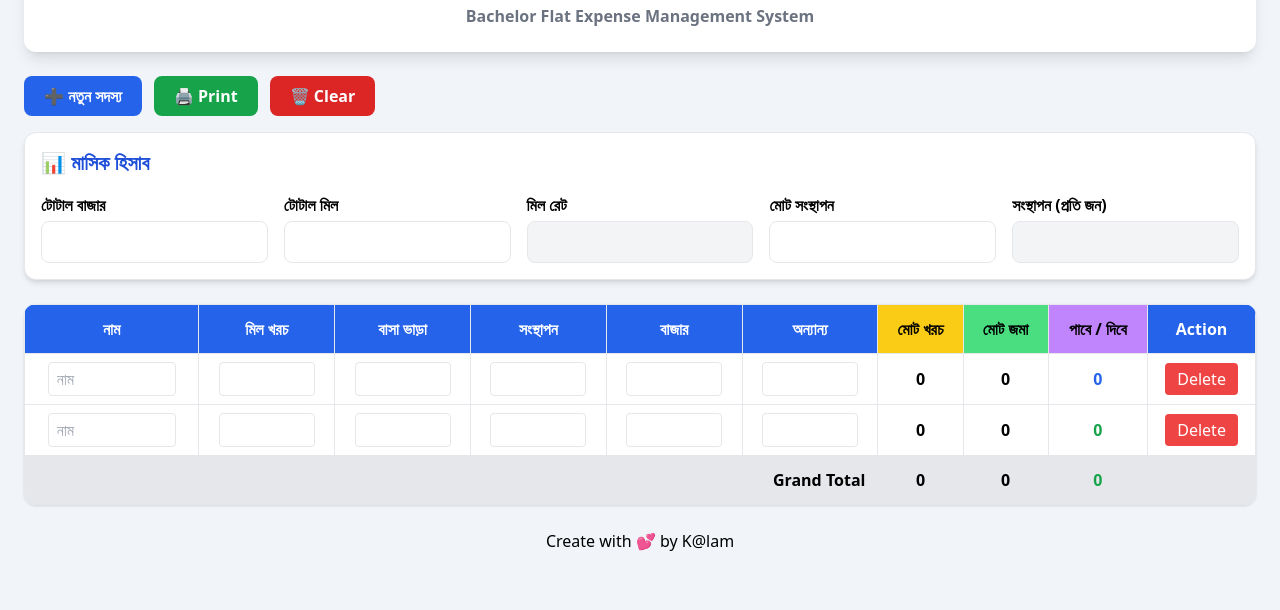
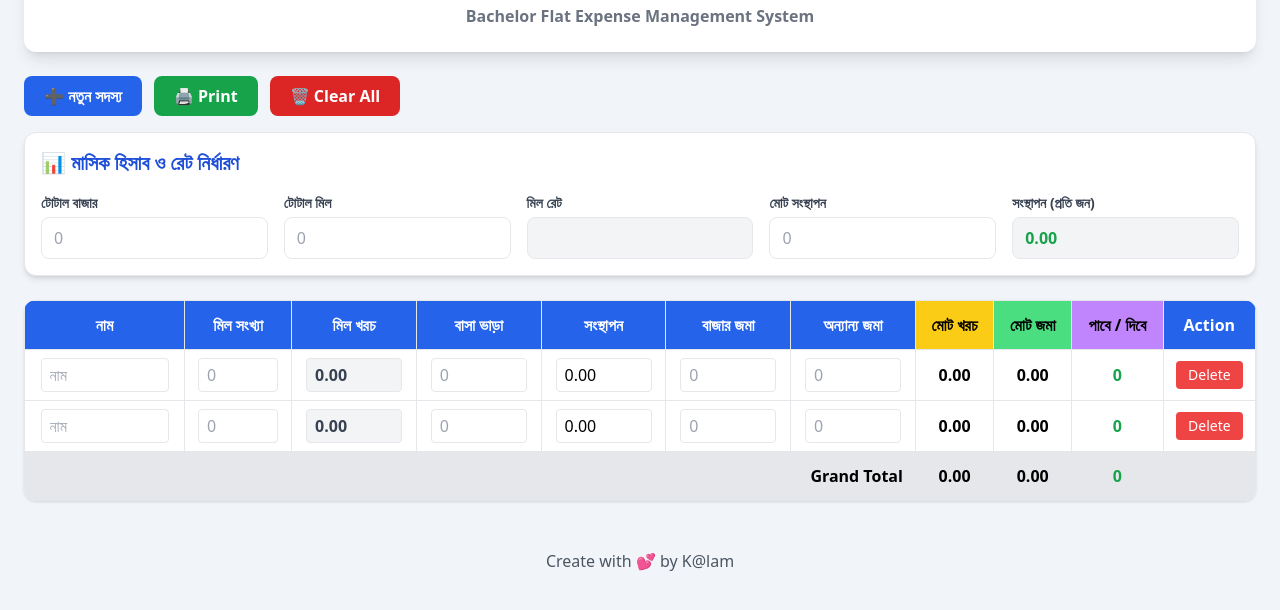
Before and after one commit to kalamcreation/Bachelor-Flat-Expense-Management-System, a plain HTML site: page index.html in a window 1280 px wide. Both pictures are taken after a click on the button "➕ নতুন সদস্য". Shown: the part 88-698 px from the top of the page. Drawn offline with nearby package versions, Linux system fonts and the light colour scheme.

Commit message:
Total Amount Round Figure Done

```diff
--- a/index.html
+++ b/index.html
@@ -3,28 +3,23 @@
   <head>
     <meta charset="UTF-8" />
     <meta name="viewport" content="width=device-width, initial-scale=1.0" />
-    <title>ব্যাচেলর ফ্ল্যাট এক্সপেন্স ম্যানেজমেন্ট</title>
+    <title>ব্যাচেলর ফ্ল্যাট এক্সপেন্স ম্যানেজমেন্ট সিস্টেম</title>
 
     <!-- Tailwind CSS -->
     <script src="https://cdn.tailwindcss.com"></script>
 
-
     <style>
         @media print {
-
-            .no-print{
-                display:none !important;
+            .no-print {
+                display: none !important;
             }
-
-            body{
-                background:#fff !important;
+            body {
+                background: #fff !important;
             }
-
-            table{
-                width:100% !important;
-                border-collapse:collapse;
+            table {
+                width: 100% !important;
+                border-collapse: collapse;
             }
-
         }
     </style>
 
@@ -46,79 +41,70 @@
   <body class="bg-slate-100">
     <div class="max-w-7xl mx-auto p-6">
       <!-- Header -->
-
       <div class="bg-white rounded-xl shadow-lg p-6 mb-6">
         <h1 class="text-3xl font-bold text-center text-primary">
           🏠 ব্যাচেলর ফ্ল্যাট এক্সপেন্স ম্যানেজমেন্ট সিস্টেম
         </h1>
-
         <p class="text-center text-gray-500 mt-2 font-bold">
           Bachelor Flat Expense Management System
         </p>
       </div>
 
       <!-- Top Section -->
-      <!-- Top Section -->
       <div class="flex flex-col lg:flex-row justify-between items-start gap-6 mb-6">
-
-          <!-- Left Side -->
-          <div class="flex-1">
-
+          <div class="flex-1 w-full">
               <!-- Buttons -->
               <div class="flex flex-wrap gap-3 mb-4 no-print">
                   <button id="addRow"
-                      class="bg-blue-600 hover:bg-blue-700 text-white px-5 py-2 rounded-lg font-semibold">
+                      class="bg-blue-600 hover:bg-blue-700 text-white px-5 py-2 rounded-lg font-semibold transition">
                       ➕ নতুন সদস্য
                   </button>
 
                   <button id="printBtn"
-                      class="bg-green-600 hover:bg-green-700 text-white px-5 py-2 rounded-lg font-semibold">
+                      class="bg-green-600 hover:bg-green-700 text-white px-5 py-2 rounded-lg font-semibold transition">
                       🖨 Print
                   </button>
 
                   <button id="clearBtn"
-                      class="bg-red-600 hover:bg-red-700 text-white px-5 py-2 rounded-lg font-semibold">
-                      🗑 Clear
+                      class="bg-red-600 hover:bg-red-700 text-white px-5 py-2 rounded-lg font-semibold transition">
+                      🗑 Clear All
                   </button>
               </div>
 
               <!-- Monthly Summary -->
               <div class="bg-white rounded-xl shadow-md border p-4">
-
                   <h2 class="text-xl font-bold text-blue-700 mb-4">
-                      📊 মাসিক হিসাব
+                      📊 মাসিক হিসাব ও রেট নির্ধারণ
                   </h2>
 
                   <div class="grid grid-cols-1 md:grid-cols-5 gap-4">
-
                       <!-- টোটাল বাজার -->
                       <div>
-                          <label class="block font-semibold mb-1">
+                          <label class="block font-semibold mb-1 text-sm text-gray-700">
                               টোটাল বাজার
                           </label>
-
                           <input type="number"
                               id="totalMarket"
-                              class="w-full border rounded-lg px-3 py-2">
+                              placeholder="0"
+                              class="w-full border rounded-lg px-3 py-2 focus:ring-2 focus:ring-blue-500 outline-none">
                       </div>
 
                       <!-- টোটাল মিল -->
                       <div>
-                          <label class="block font-semibold mb-1">
+                          <label class="block font-semibold mb-1 text-sm text-gray-700">
                               টোটাল মিল
                           </label>
-
                           <input type="number"
                               id="totalMeal"
-                              class="w-full border rounded-lg px-3 py-2">
+                              placeholder="0"
+                              class="w-full border rounded-lg px-3 py-2 focus:ring-2 focus:ring-blue-500 outline-none">
                       </div>
 
                       <!-- মিল রেট -->
                       <div>
-                          <label class="block font-semibold mb-1">
+                          <label class="block font-semibold mb-1 text-sm text-gray-700">
                               মিল রেট
                           </label>
-
                           <input type="text"
                               id="mealRate"
                               readonly
@@ -127,150 +113,68 @@
 
                       <!-- মোট সংস্থাপন -->
                       <div>
-                          <label class="block font-semibold mb-1">
+                          <label class="block font-semibold mb-1 text-sm text-gray-700">
                               মোট সংস্থাপন
                           </label>
-
                           <input type="number"
                               id="totalSetup"
-                              class="w-full border rounded-lg px-3 py-2">
+                              placeholder="0"
+                              class="w-full border rounded-lg px-3 py-2 focus:ring-2 focus:ring-blue-500 outline-none">
                       </div>
 
                       <!-- প্রতি জন সংস্থাপন -->
                       <div>
-                          <label class="block font-semibold mb-1">
+                          <label class="block font-semibold mb-1 text-sm text-gray-700">
                               সংস্থাপন (প্রতি জন)
                           </label>
-
                           <input type="text"
                               id="setupPerPerson"
                               readonly
                               class="w-full bg-gray-100 border rounded-lg px-3 py-2 font-bold text-green-600">
                       </div>
-
                   </div>
-
               </div>
-
           </div>
-
       </div>
 
       <!-- Table -->
-
       <div class="overflow-x-auto bg-white rounded-xl shadow">
         <table class="w-full border border-gray-300 text-center">
           <thead class="bg-blue-600 text-white">
             <tr>
               <th class="border p-3">নাম</th>
-
+              <th class="border p-3">মিল সংখ্যা</th>
               <th class="border p-3">মিল খরচ</th>
-
-              <th class="border p-3">বাসা ভাড়া</th>
-
+              <th class="border p-3">বাসা ভাড়া</th>
               <th class="border p-3">সংস্থাপন</th>
-
-              <th class="border p-3">বাজার</th>
-
-              <th class="border p-3">অন্যান্য</th>
-
+              <th class="border p-3">বাজার জমা</th>
+              <th class="border p-3">অন্যান্য জমা</th>
               <th class="border p-3 bg-yellow-400 text-black">মোট খরচ</th>
-
               <th class="border p-3 bg-green-400 text-black">মোট জমা</th>
-
               <th class="border p-3 bg-purple-400 text-black">পাবে / দিবে</th>
-
               <th class="border p-3 no-print">Action</th>
             </tr>
           </thead>
 
           <tbody id="tableBody">
-            <!-- Row 1 -->
-
-            <tr class="border">
-              <td class="border p-2">
-                <input
-                  type="text"
-                  placeholder="নাম"
-                  class="name w-32 border rounded px-2 py-1"
-                />
-              </td>
-
-              <td class="border p-2">
-                <input
-                  type="number"
-                  min="0"
-                  class="meal amount w-24 border rounded px-2 py-1"
-                />
-              </td>
-
-              <td class="border p-2">
-                <input
-                  type="number"
-                  min="0"
-                  class="rent amount w-24 border rounded px-2 py-1"
-                />
-              </td>
-
-              <td class="border p-2">
-                <input
-                  type="number"
-                  min="0"
-                  class="setup amount w-24 border rounded px-2 py-1"
-                />
-              </td>
-
-              <td class="border p-2">
-                <input
-                  type="number"
-                  min="0"
-                  class="market amount w-24 border rounded px-2 py-1"
-                />
-              </td>
-
-              <td class="border p-2">
-                <input
-                  type="number"
-                  min="0"
-                  class="others amount w-24 border rounded px-2 py-1"
-                />
-              </td>
-
-              <td class="border p-2 font-bold totalExpense">0</td>
-
-              <td class="border p-2 font-bold totalDeposit">0</td>
-
-              <td class="border p-2 font-bold balance text-blue-600">0</td>
-
-              <td class="border p-2 no-print">
-                <button
-                  class="deleteRow bg-red-500 hover:bg-red-600 text-white px-3 py-1 rounded"
-                >
-                  Delete
-                </button>
-              </td>
-            </tr>
+            <!-- Dynamic Rows will be inserted here -->
           </tbody>
 
           <tfoot class="bg-gray-200 font-bold">
             <tr>
-              <td colspan="6" class="border p-3 text-right">Grand Total</td>
-
+              <td colspan="7" class="border p-3 text-right">Grand Total</td>
               <td id="grandExpense" class="border p-3">0</td>
-
               <td id="grandDeposit" class="border p-3">0</td>
-
               <td id="grandBalance" class="border p-3 text-blue-700">0</td>
-
-              <td class="border"></td>
+              <td class="border no-print"></td>
             </tr>
           </tfoot>
         </table>
       </div>
     </div>
 
-    <div class="text-center">
-      <h4>Create with 💕 by K@lam</h4>
+    <div class="text-center py-6">
+      <h4 class="text-gray-600 font-medium">Create with 💕 by K@lam</h4>
     </div>
 
     <script src="script.js"></script>
--- a/script.js
+++ b/script.js
@@ -1,5 +1,4 @@
 const tableBody = document.getElementById("tableBody");
-
 const grandExpense = document.getElementById("grandExpense");
 const grandDeposit = document.getElementById("grandDeposit");
 const grandBalance = document.getElementById("grandBalance");
@@ -8,244 +7,257 @@ const addRowBtn = document.getElementById("addRow");
 const clearBtn = document.getElementById("clearBtn");
 const printBtn = document.getElementById("printBtn");
 
+const totalMarket = document.getElementById("totalMarket");
+const totalMeal = document.getElementById("totalMeal");
+const mealRate = document.getElementById("mealRate");
+const totalSetup = document.getElementById("totalSetup");
+const setupPerPerson = document.getElementById("setupPerPerson");
+
 //==============================
-// Attach Events
+// LocalStorage Save & Load
 //==============================
+function saveData() {
+  const rows = [];
+  tableBody.querySelectorAll("tr").forEach((row) => {
+    rows.push({
+      name: row.querySelector(".name").value,
+      mealQty: row.querySelector(".mealQty").value,
+      rent: row.querySelector(".rent").value,
+      setup: row.querySelector(".setup").value,
+      market: row.querySelector(".market").value,
+      others: row.querySelector(".others").value,
+    });
+  });
 
+  const appData = {
+    totalMarket: totalMarket.value,
+    totalMeal: totalMeal.value,
+    totalSetup: totalSetup.value,
+    rows: rows,
+  };
+
+  localStorage.setItem("bachelorExpenseData", JSON.stringify(appData));
+}
+
+function loadData() {
+  const saved = localStorage.getItem("bachelorExpenseData");
+  if (saved) {
+    const data = JSON.parse(saved);
+    totalMarket.value = data.totalMarket || "";
+    totalMeal.value = data.totalMeal || "";
+    totalSetup.value = data.totalSetup || "";
+
+    calculateSummary();
+
+    tableBody.innerHTML = "";
+    if (data.rows && data.rows.length > 0) {
+      data.rows.forEach((rowData) => {
+        addRow(rowData);
+      });
+    } else {
+      addRow();
+    }
+  } else {
+    addRow();
+  }
+  calculateGrandTotal();
+}
+
+//==============================
+// Attach Events to Row
+//==============================
 function attachEvents(row) {
-  const inputs = row.querySelectorAll(".amount");
+  const inputs = row.querySelectorAll("input");
 
   inputs.forEach((input) => {
     input.addEventListener("input", () => {
       calculateRow(row);
       calculateGrandTotal();
+      saveData();
     });
   });
 
   row.querySelector(".deleteRow").addEventListener("click", () => {
     if (tableBody.rows.length > 1) {
       row.remove();
+      updateSetupPerPerson();
       calculateGrandTotal();
+      saveData();
+    } else {
+      alert("কমপক্ষে একজন সদস্য থাকা আবশ্যক!");
     }
   });
 }
 
-attachEvents(tableBody.rows[0]);
-
 //==============================
 // Row Calculation
 //==============================
+function calculateRow(row) {
+  const rate = Number(mealRate.value) || 0;
+  const mealQty = Number(row.querySelector(".mealQty").value) || 0;
 
-function calculateRow(row) {
-  const meal = Number(row.querySelector(".meal").value) || 0;
+  const mealCost = mealQty * rate;
+  row.querySelector(".mealCost").value = mealCost.toFixed(2);
 
   const rent = Number(row.querySelector(".rent").value) || 0;
-
   const setup = Number(row.querySelector(".setup").value) || 0;
-
   const market = Number(row.querySelector(".market").value) || 0;
-
   const others = Number(row.querySelector(".others").value) || 0;
 
-  const totalExpense = meal + rent + setup;
-
+  const totalExpense = mealCost + rent + setup;
   const totalDeposit = market + others;
 
-  const balance = totalDeposit - totalExpense;
+  // মূল ব্যালেন্স হিসাব
+  let rawBalance = totalDeposit - totalExpense;
 
-  row.querySelector(".totalExpense").textContent =
-    totalExpense.toLocaleString();
+  // আপনার শর্ত অনুযায়ী দশমিক .৫ বা তার বেশি হলে পরের পূর্ণসংখ্যা, কম হলে আগের পূর্ণসংখ্যা
+  let balance = Math.round(rawBalance);
 
-  row.querySelector(".totalDeposit").textContent =
-    totalDeposit.toLocaleString();
+  row.querySelector(".totalExpense").textContent = totalExpense.toLocaleString(undefined, {minimumFractionDigits: 2, maximumFractionDigits: 2});
+  row.querySelector(".totalDeposit").textContent = totalDeposit.toLocaleString(undefined, {minimumFractionDigits: 2, maximumFractionDigits: 2});
 
   const balanceCell = row.querySelector(".balance");
-
+  // ব্যালেন্স এখন পূর্ণসংখ্যা হিসেবে দেখাবে
   balanceCell.textContent = balance.toLocaleString();
 
   if (balance >= 0) {
     balanceCell.classList.remove("text-red-600");
-
     balanceCell.classList.add("text-green-600");
   } else {
     balanceCell.classList.remove("text-green-600");
-
     balanceCell.classList.add("text-red-600");
   }
 }
 
 //==============================
-// Grand Total
+// Grand Total Calculation
 //==============================
-
 function calculateGrandTotal() {
   let expense = 0;
   let deposit = 0;
   let balance = 0;
 
   tableBody.querySelectorAll("tr").forEach((row) => {
-    expense +=
-      Number(
-        row.querySelector(".totalExpense").textContent.replace(/,/g, ""),
-      ) || 0;
-
-    deposit +=
-      Number(
-        row.querySelector(".totalDeposit").textContent.replace(/,/g, ""),
-      ) || 0;
-
-    balance +=
-      Number(row.querySelector(".balance").textContent.replace(/,/g, "")) || 0;
+    expense += Number(row.querySelector(".totalExpense").textContent.replace(/,/g, "")) || 0;
+    deposit += Number(row.querySelector(".totalDeposit").textContent.replace(/,/g, "")) || 0;
+    balance += Number(row.querySelector(".balance").textContent.replace(/,/g, "")) || 0;
   });
 
-  grandExpense.textContent = expense.toLocaleString();
-
-  grandDeposit.textContent = deposit.toLocaleString();
-
+  grandExpense.textContent = expense.toLocaleString(undefined, {minimumFractionDigits: 2, maximumFractionDigits: 2});
+  grandDeposit.textContent = deposit.toLocaleString(undefined, {minimumFractionDigits: 2, maximumFractionDigits: 2});
   grandBalance.textContent = balance.toLocaleString();
 
   if (balance >= 0) {
     grandBalance.classList.remove("text-red-600");
-
     grandBalance.classList.add("text-green-600");
   } else {
     grandBalance.classList.remove("text-green-600");
-
     grandBalance.classList.add("text-red-600");
   }
 }
 
 //==============================
-// Add Row
+// Add Row Function
 //==============================
-
-addRowBtn.addEventListener("click", () => {
+function addRow(data = {}) {
   const row = document.createElement("tr");
+  row.className = "border";
 
   row.innerHTML = `
-
     <td class="border p-2">
-<input
-type="text"
-placeholder="নাম"
-class="name w-32 border rounded px-2 py-1">
+      <input type="text" placeholder="নাম" value="${data.name || ''}" class="name w-32 border rounded px-2 py-1 outline-none focus:ring-1 focus:ring-blue-500">
     </td>
-
     <td class="border p-2">
-<input
-type="number"
-min="0"
-class="meal amount w-24 border rounded px-2 py-1">
+      <input type="number" min="0" placeholder="0" value="${data.mealQty || ''}" class="mealQty w-20 border rounded px-2 py-1 outline-none focus:ring-1 focus:ring-blue-500">
     </td>
-
     <td class="border p-2">
-<input
-type="number"
-min="0"
-class="rent amount w-24 border rounded px-2 py-1">
+      <input type="text" readonly placeholder="0" class="mealCost w-24 bg-gray-100 border rounded px-2 py-1 font-semibold text-gray-700">
     </td>
-
     <td class="border p-2">
-<input
-type="number"
-min="0"
-class="setup amount w-24 border rounded px-2 py-1">
+      <input type="number" min="0" placeholder="0" value="${data.rent || ''}" class="rent w-24 border rounded px-2 py-1 outline-none focus:ring-1 focus:ring-blue-500">
     </td>
-
     <td class="border p-2">
-<input
-type="number"
-min="0"
-class="market amount w-24 border rounded px-2 py-1">
+      <input type="number" min="0" placeholder="0" value="${data.setup || ''}" class="setup w-24 border rounded px-2 py-1 outline-none focus:ring-1 focus:ring-blue-500">
     </td>
-
     <td class="border p-2">
-<input
-type="number"
-min="0"
-class="others amount w-24 border rounded px-2 py-1">
+      <input type="number" min="0" placeholder="0" value="${data.market || ''}" class="market w-24 border rounded px-2 py-1 outline-none focus:ring-1 focus:ring-blue-500">
     </td>
-
+    <td class="border p-2">
+      <input type="number" min="0" placeholder="0" value="${data.others || ''}" class="others w-24 border rounded px-2 py-1 outline-none focus:ring-1 focus:ring-blue-500">
+    </td>
     <td class="border p-2 font-bold totalExpense">0</td>
-
     <td class="border p-2 font-bold totalDeposit">0</td>
-
     <td class="border p-2 font-bold balance text-green-600">0</td>
-
     <td class="border p-2 no-print">
-
-<button
-class="deleteRow bg-red-500 hover:bg-red-600 text-white px-3 py-1 rounded">
-Delete
-</button>
-
+      <button class="deleteRow bg-red-500 hover:bg-red-600 text-white px-3 py-1 rounded text-sm transition">Delete</button>
     </td>
-
   `;
 
   tableBody.appendChild(row);
-
   attachEvents(row);
-});
+  updateSetupPerPerson();
+  calculateRow(row);
+  calculateGrandTotal();
+}
 
 //==============================
-// Clear
+// Monthly Summary Calculation
 //==============================
-
-clearBtn.addEventListener("click", () => {
-  if (confirm("সব তথ্য মুছে ফেলতে চান?")) {
-    tableBody.innerHTML = "";
-
-    addRowBtn.click();
-
-    calculateGrandTotal();
-  }
-});
-
-//==============================
-// Print
-//==============================
-
-printBtn.addEventListener("click", () => {
-  window.print();
-});
-
-//==============================
-// Initial
-//==============================
-
-calculateGrandTotal();
-
-
-//=============================
-// Monthly Summary
-//=============================
-
-const totalMarket = document.getElementById("totalMarket");
-const totalMeal = document.getElementById("totalMeal");
-const mealRate = document.getElementById("mealRate");
-
-const totalSetup = document.getElementById("totalSetup");
-const setupPerPerson = document.getElementById("setupPerPerson");
-
 function calculateSummary() {
-
-    // মিল রেট
   let market = Number(totalMarket.value) || 0;
   let meal = Number(totalMeal.value) || 0;
 
   if (meal > 0) {
     mealRate.value = (market / meal).toFixed(2);
   } else {
-        mealRate.value = "";
+    mealRate.value = "0.00";
   }
 
-    // সংস্থাপন
-    let setup = Number(totalSetup.value) || 0;
+  updateSetupPerPerson();
 
-    setupPerPerson.value = (setup / 7).toFixed(2);
+  tableBody.querySelectorAll("tr").forEach((row) => {
+    calculateRow(row);
+  });
+  calculateGrandTotal();
 }
 
-totalMarket.addEventListener("input", calculateSummary);
-totalMeal.addEventListener("input", calculateSummary);
-totalSetup.addEventListener("input", calculateSummary);
+function updateSetupPerPerson() {
+  let setupTotal = Number(totalSetup.value) || 0;
+  let perPersonSetup = setupTotal / 7;
+  setupPerPerson.value = perPersonSetup.toFixed(2);
+
+  tableBody.querySelectorAll("tr").forEach((row) => {
+    row.querySelector(".setup").value = perPersonSetup.toFixed(2);
+    calculateRow(row);
+  });
+}
+
+// Event Listeners for Summary Inputs
+totalMarket.addEventListener("input", () => { calculateSummary(); saveData(); });
+totalMeal.addEventListener("input", () => { calculateSummary(); saveData(); });
+totalSetup.addEventListener("input", () => { calculateSummary(); saveData(); });
+
+addRowBtn.addEventListener("click", () => {
+  addRow();
+  saveData();
+});
+
+clearBtn.addEventListener("click", () => {
+  if (confirm("সব তথ্য মুছে ফেলতে চান?")) {
+    localStorage.removeItem("bachelorExpenseData");
+    tableBody.innerHTML = "";
+    totalMarket.value = "";
+    totalMeal.value = "";
+    totalSetup.value = "";
+    mealRate.value = "";
+    setupPerPerson.value = "";
+    addRow();
+    calculateGrandTotal();
+  }
+});
+
+printBtn.addEventListener("click", () => {
+  window.print();
+});
+
+loadData();
```
Lines whose indentation alone changed are shown as unchanged.
